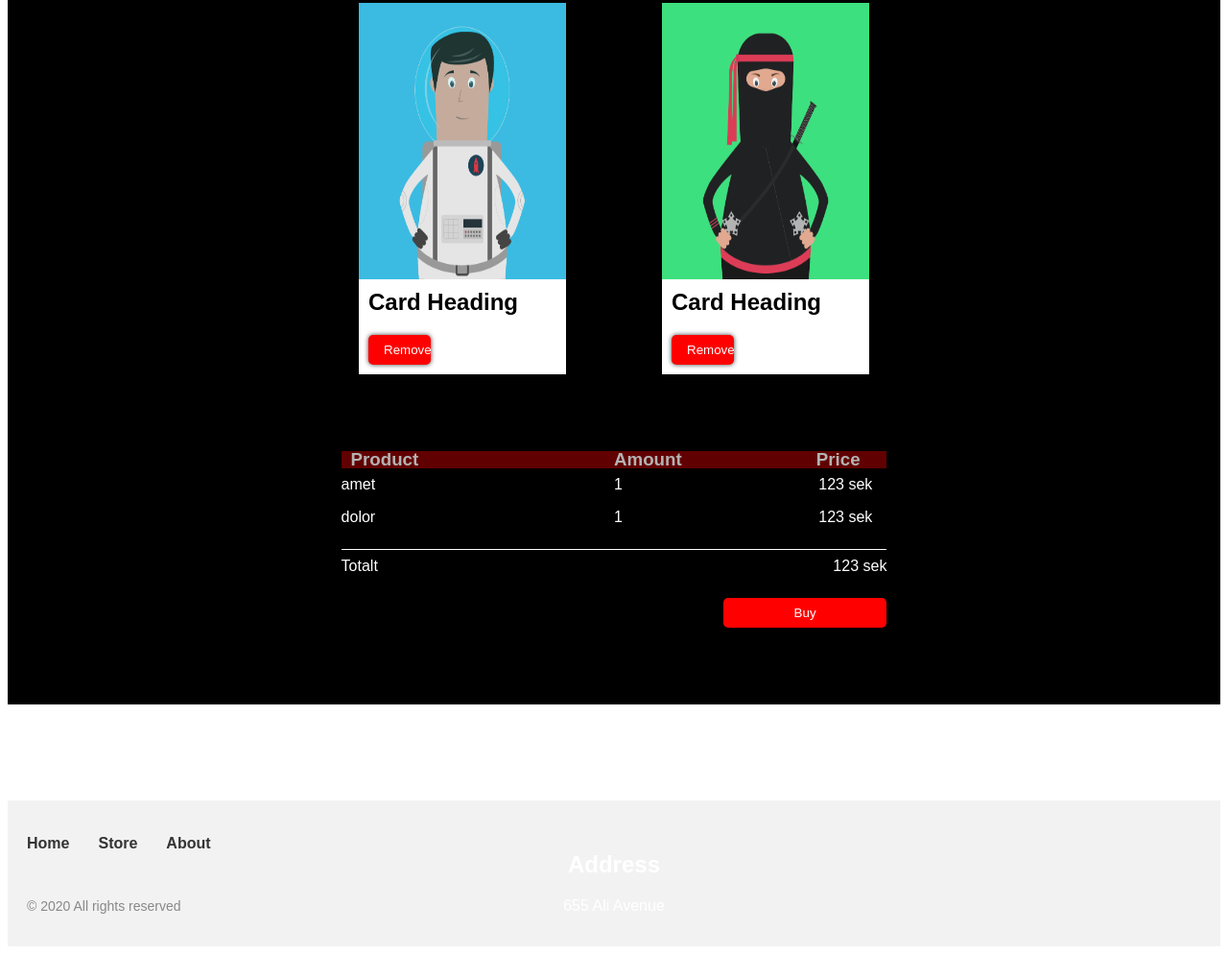
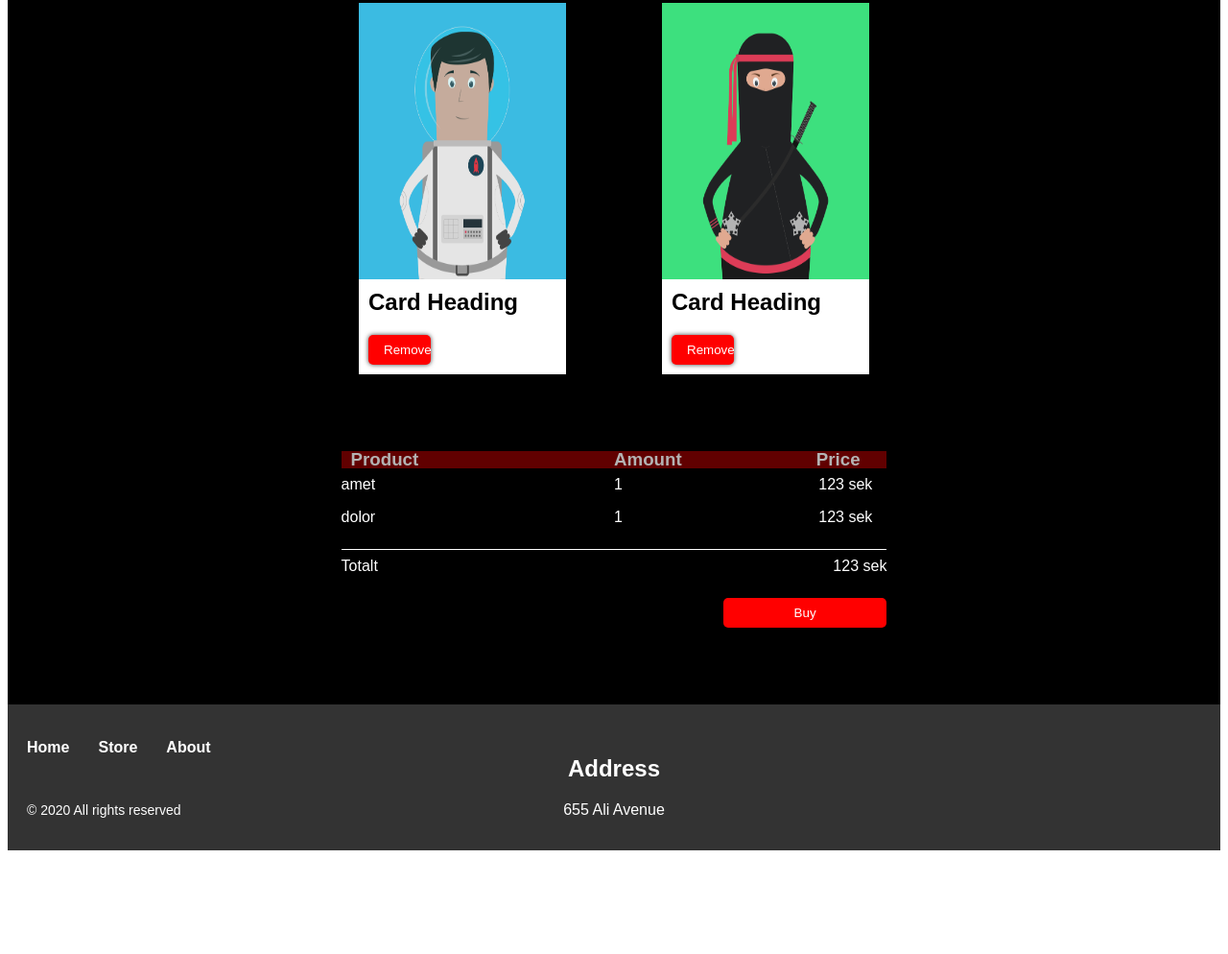
Before and after one commit to Cloticc/lexicon-task-post-shop, a plain HTML site: page checkout.html in a window 1280 px wide. Shown: the part 426-1420 px from the top of the page at 96% size. After the commit the page ends 1320 px from the top, so only its background shows below. Drawn offline with Linux system fonts and the light colour scheme.

Commit message:
Update footer margin

```diff
--- a/style-checkout.css
+++ b/style-checkout.css
@@ -36,7 +36,10 @@ header img {
   height: auto;
   z-index: 1;
 }
-
+footer {
+  flex-grow: 1;
+  /* Your existing styles for footer... */
+}
 .checkout-container {
   display: flex;
   flex-direction: column;
@@ -101,7 +104,6 @@ header img {
   height: auto;
   /* max-width: 530px; */
   /* margin: 0 auto; */
-
 }
 
 .order-item {
@@ -116,7 +118,6 @@ header img {
   padding: 0.5rem 0;
   border-top: 1px solid #fff;
   margin-top: 1rem;
-
 }
 
 .order-item:last-child {
@@ -127,7 +128,6 @@ header img {
   display: flex;
   background-color: darkred;
   opacity: 0.7;
-
 }
 
 .product-info h3 {
@@ -174,17 +174,18 @@ header img {
   margin-left: auto;
 }
 
-
 .footer-container {
   display: flex;
   justify-content: space-between;
   align-items: center;
-  background-color: #f2f2f2;
+  background-color: #333333;
   padding: 20px;
-  margin-top: 100px;
+  /* margin-top: 100px; */
 }
 
-.footer-left, .footer-middle, .footer-right {
+.footer-left,
+.footer-middle,
+.footer-right {
   flex: 1;
 }
 
@@ -205,14 +206,14 @@ header img {
 
 .footer-left p {
   font-size: 14px;
-  color: #888;
+  color: #ffffff;
 }
 
 .footer-middle {
   text-align: center;
 }
 
- ul {
+ul {
   list-style: none;
   display: flex;
   gap: 20px;
@@ -220,7 +221,7 @@ header img {
 
 ul li a {
   text-decoration: none;
-  color: #333;
+  color: #ffffff;
   font-weight: bold;
 }
 
```
